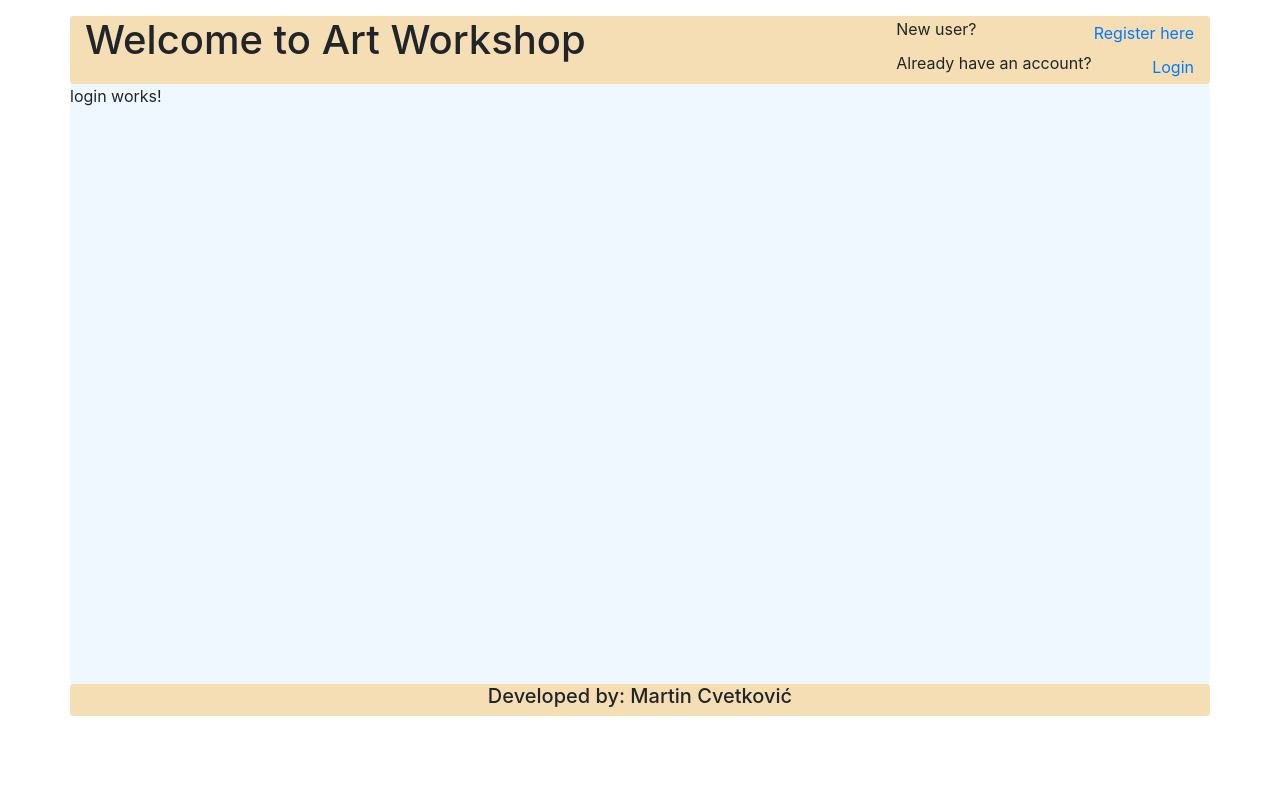
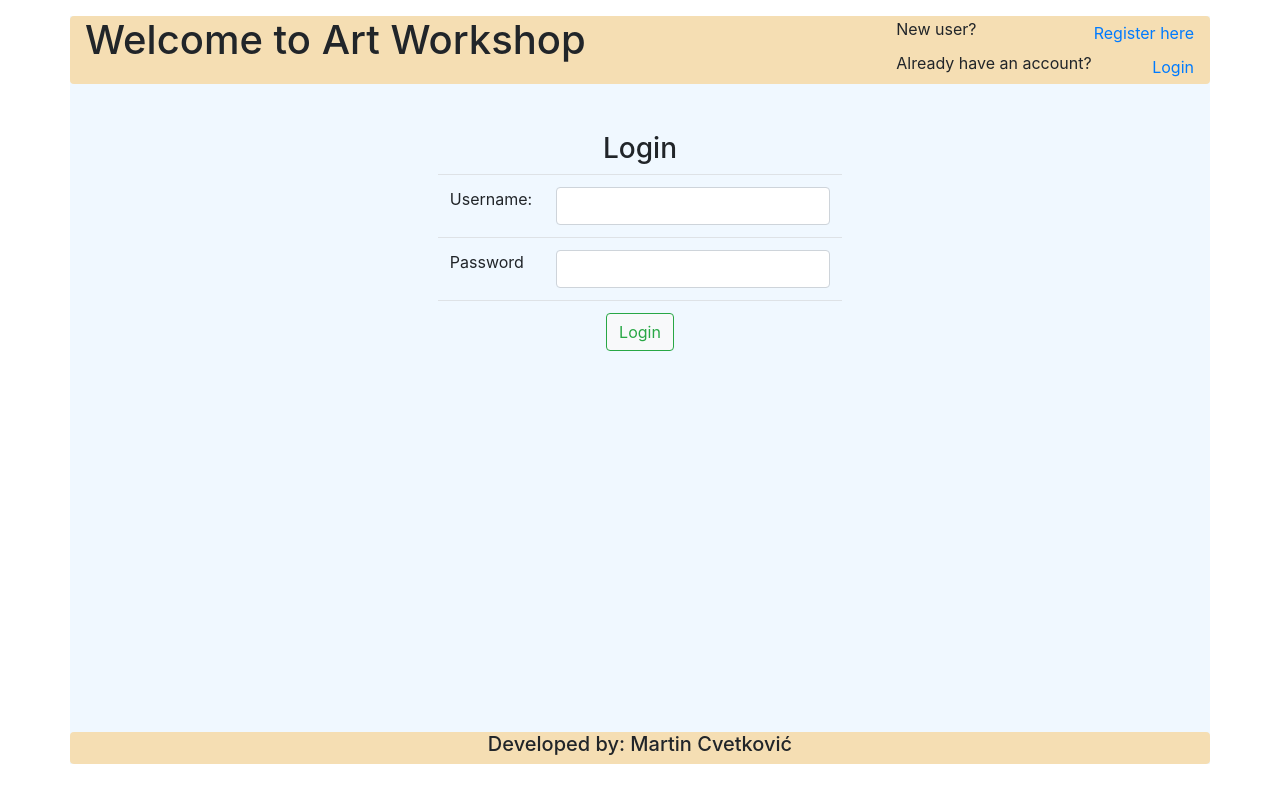
Before and after one commit to MartinCvetkovic/Internet-Application-Art-Workshop, an Angular app in the folder frontend/: page /login in a window 1280 px wide. Built offline with nearby package versions, Linux system fonts and the light colour scheme.

Commit message:
Login component - done looks

```diff
--- a/frontend/src/app/app.component.css
+++ b/frontend/src/app/app.component.css
@@ -1,9 +1,9 @@
-body {
+/*body {
     min-height: 100vh;
     position: relative;
     margin: 0;
     padding-bottom: 50px;
-  }
+}
 
 .position-bottom {
     position: absolute;
@@ -11,7 +11,7 @@ body {
     height: 30px;
     margin: auto;
     width: 75%;
-}
+}*/
 
 .wheat-color {
     background-color: wheat;
--- a/frontend/src/app/app.component.html
+++ b/frontend/src/app/app.component.html
@@ -16,7 +16,7 @@
             </table>
         </div>
     </div>
-    <div class="row main-row">
+    <div class="row main-row d-flex justify-content-center mt-5">
         <router-outlet></router-outlet>
     </div>
     <div class="row wheat-color mb-3 rounded">
--- a/frontend/src/app/login/login.component.html
+++ b/frontend/src/app/login/login.component.html
@@ -1 +1,16 @@
-<p>login works!</p>
+<h3 class="text-center">Login</h3>
+<form action="">
+    <table class="table">
+        <tr>
+            <td>Username:</td>
+            <td><input type="text" class="form-control"></td>
+        </tr>
+        <tr>
+            <td>Password</td>
+            <td><input type="password" class="form-control"></td>
+        </tr>
+        <tr>
+            <td colspan="2" class="text-center"><button class="btn btn-light btn-outline-success">Login</button></td>
+        </tr>
+    </table>
+</form>
```
